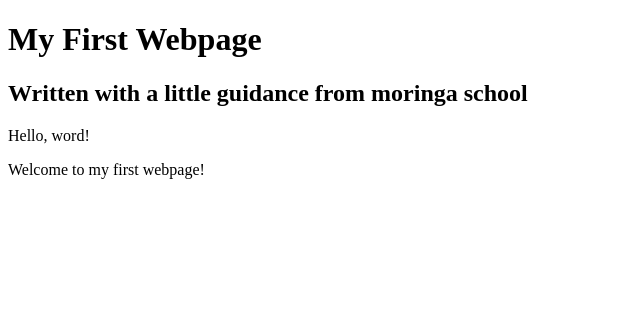
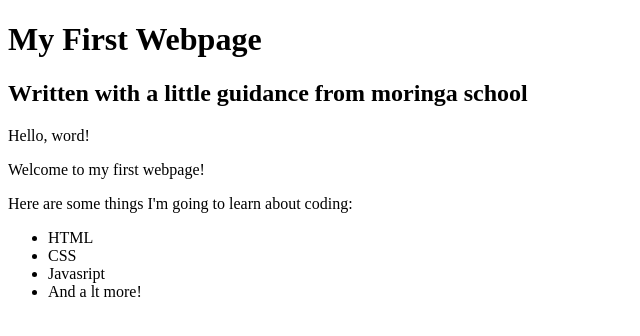
Before and after one commit to tinabayi/my-first-website, a plain HTML site: page my-first-webpage.html in a window 1280 px wide. Shown: the whole page, without its empty margins (0-640 px from the left). Drawn offline with Linux system fonts and the light colour scheme.

Commit message:
add list elements

```diff
--- a/my-first-webpage.html
+++ b/my-first-webpage.html
@@ -9,5 +9,12 @@
         <h2>Written with a little guidance from moringa school</h2>
        <P>Hello, word!</p>
        <p>Welcome to my first webpage!</P>
+        <p>Here are some things I'm going to learn about coding:</p>
+        <ul>
+            <li>HTML</li>
+            <li>CSS</li>
+            <li>Javasript</li>
+            <li>And a lt more!</li>
+        </ul>
     </body>
 </html>
```
